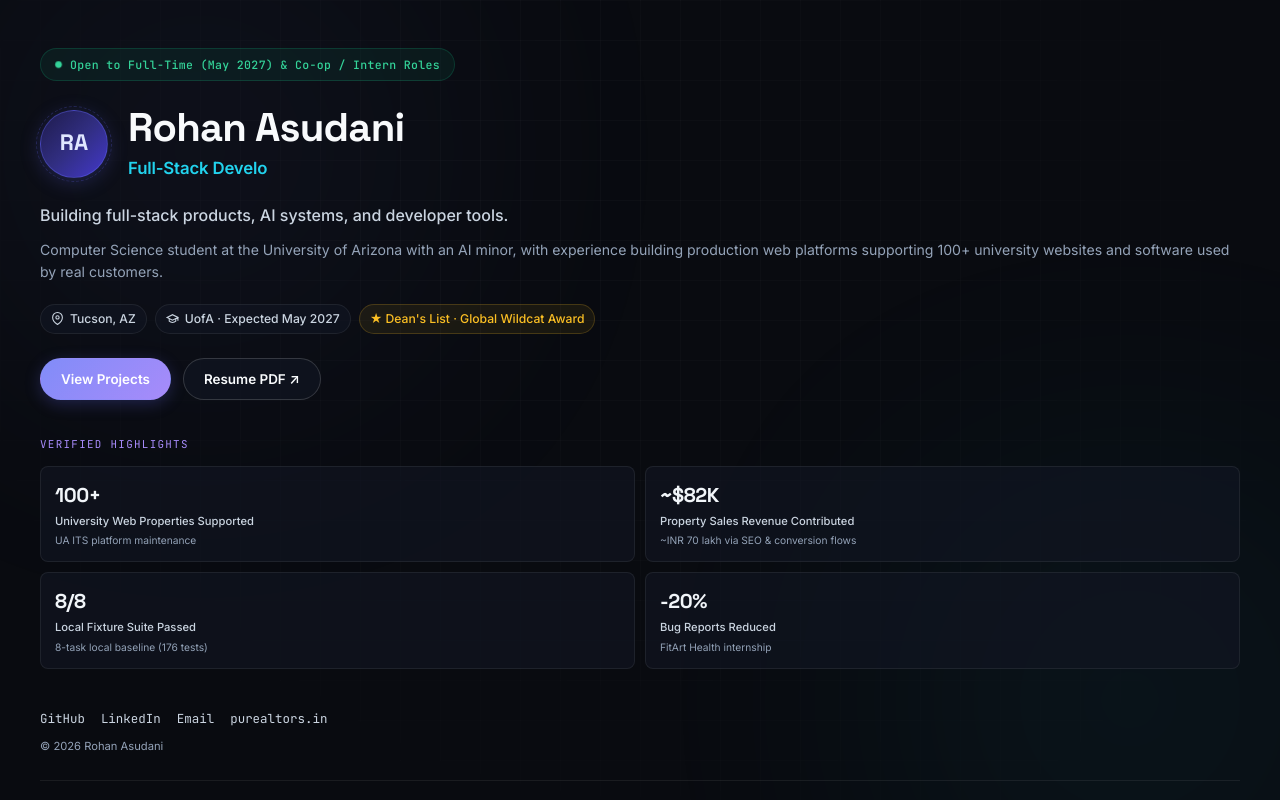
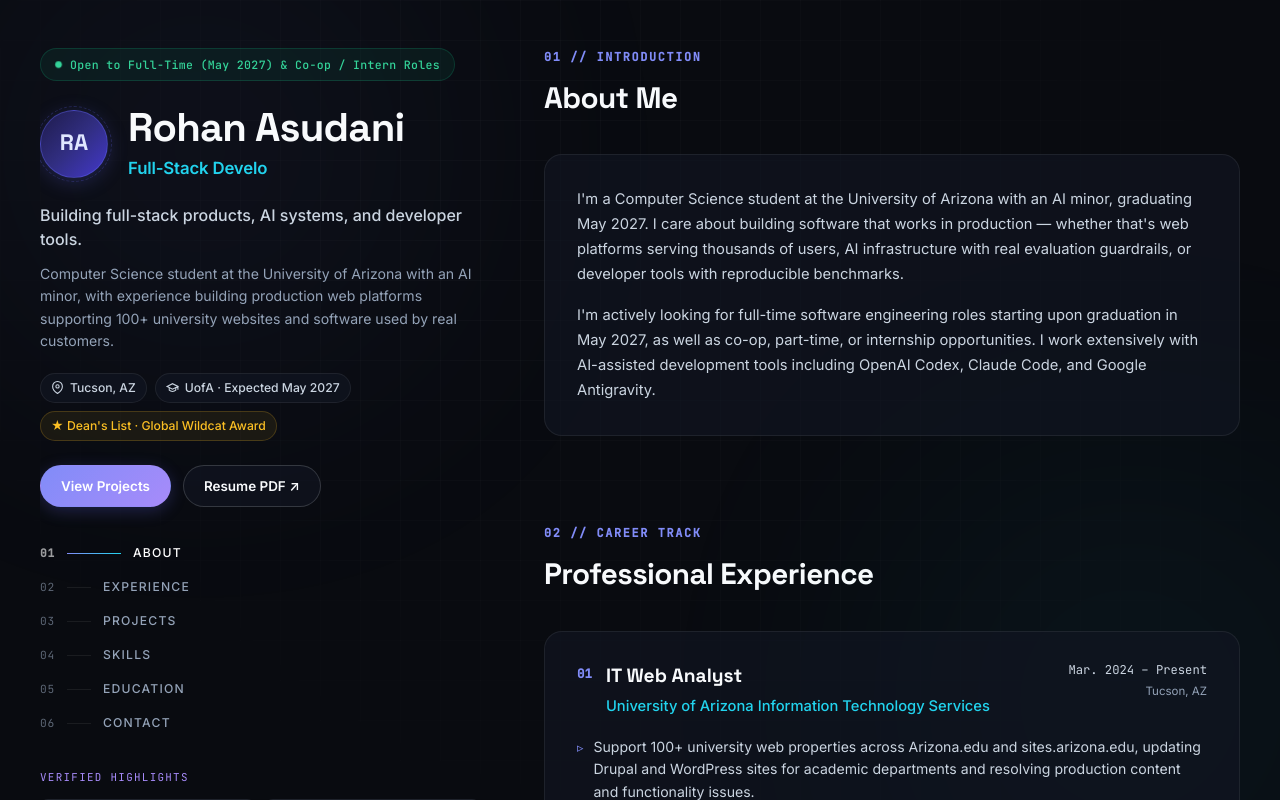
Before and after one commit to Rohanasudani/rohanasudani.github.io, a Next.js app: page / in a window 1280 px wide. Shown: the top 800 px of the page. Built offline with nearby package versions, Linux system fonts and the light colour scheme.

Commit message:
fix: restore 2-column layout side-by-side on all desktop screens (min-width: 1024px) with sticky left panel

```diff
--- a/src/app/globals.css
+++ b/src/app/globals.css
@@ -140,11 +140,11 @@ ul {
   padding: 0 40px;
 }
 
-@media (min-width: 1200px) and (min-height: 900px) {
+@media (min-width: 1024px) {
   .portfolio-layout-container {
     display: grid;
-    grid-template-columns: minmax(420px, 460px) 1fr;
-    gap: clamp(48px, 5vw, 72px);
+    grid-template-columns: minmax(380px, 440px) 1fr;
+    gap: clamp(40px, 5vw, 68px);
     align-items: start;
   }
 }
@@ -154,12 +154,12 @@ ul {
   position: relative;
 }
 
-@media (min-width: 1200px) and (min-height: 900px) {
+@media (min-width: 1024px) {
   .left-panel {
     position: sticky;
     top: 0;
     max-height: 100vh;
-    padding: 64px 0 48px;
+    padding: 48px 0 32px;
     display: flex;
     flex-direction: column;
     justify-content: space-between;
@@ -176,7 +176,7 @@ ul {
   }
 }
 
-@media (max-width: 1199px), (max-height: 899px) {
+@media (max-width: 1023px) {
   .left-panel {
     padding: 48px 0 24px;
     border-bottom: 1px solid var(--border-subtle);
@@ -388,7 +388,7 @@ ul {
   margin-bottom: 36px;
 }
 
-@media (min-width: 1200px) and (min-height: 900px) {
+@media (min-width: 1024px) {
   .panel-nav {
     display: flex;
   }
@@ -538,13 +538,13 @@ ul {
   gap: 88px;
 }
 
-@media (min-width: 1200px) and (min-height: 900px) {
+@media (min-width: 1024px) {
   .right-panel {
-    padding: 64px 0 100px;
-  }
-}
-
-@media (max-width: 1199px), (max-height: 899px) {
+    padding: 48px 0 96px;
+  }
+}
+
+@media (max-width: 1023px) {
   .right-panel {
     padding: 32px 0 80px;
     gap: 64px;
```
